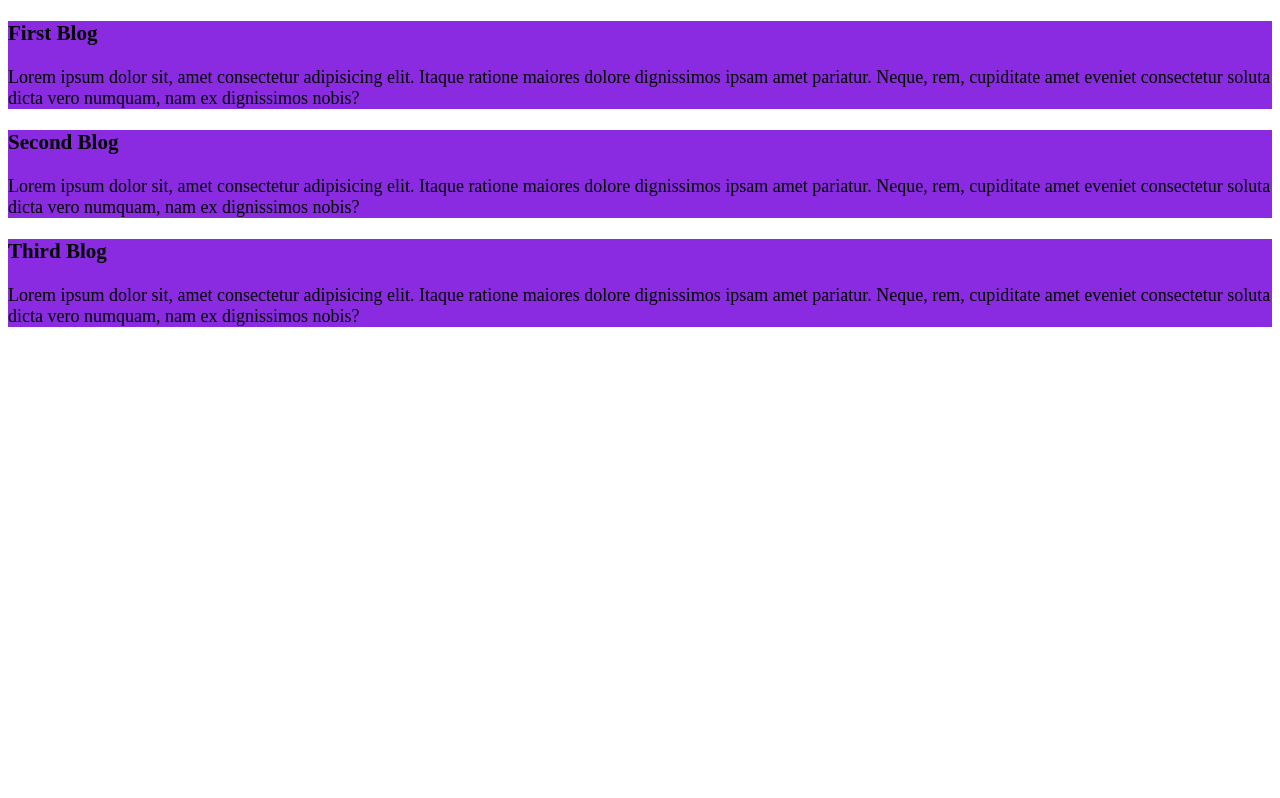
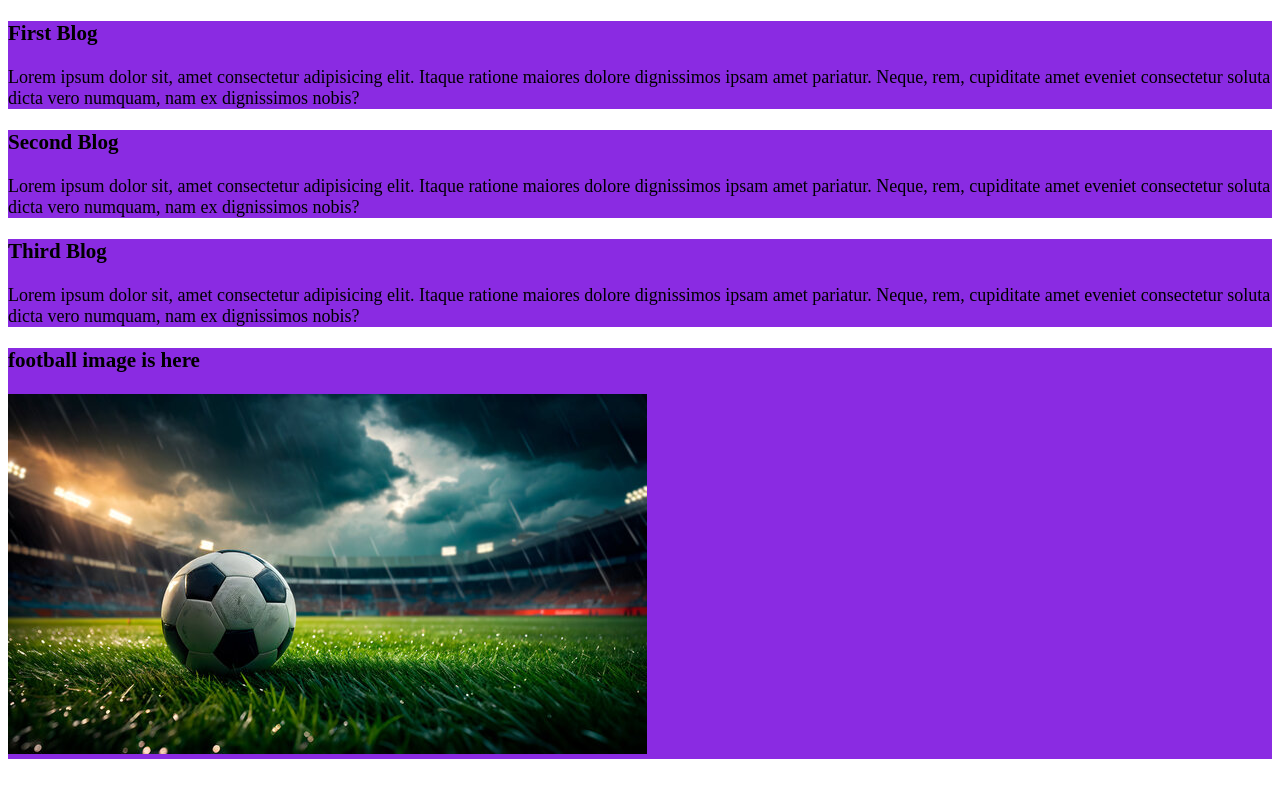
Before and after one commit to almomen535/My-first-repo, a plain HTML site: page index.html in a window 1280 px wide. Drawn offline with Linux system fonts and the light colour scheme.

Commit message:
added a picture

```diff
--- a/index.html
+++ b/index.html
@@ -27,6 +27,10 @@
         <p id="o">Lorem ipsum dolor sit, amet consectetur adipisicing elit. Itaque ratione maiores dolore dignissimos ipsam amet pariatur. Neque, rem, cupiditate amet eveniet consectetur soluta dicta vero numquam, nam ex dignissimos nobis?</p>
 
     </div>
+    <div class="football">
+        <h3>football image is here</h3>
+         <img src="Images/football.jpg" alt="">
+    </div>
 
 </body>
 </html>
--- a/style.css/blog.css
+++ b/style.css/blog.css
@@ -3,3 +3,6 @@
     margin-bottom: 8;
     font-size: large;
 }
+.Football{
+    background-color: none;
+}
```
Also changed, not shown: Images/football.jpg (added).
